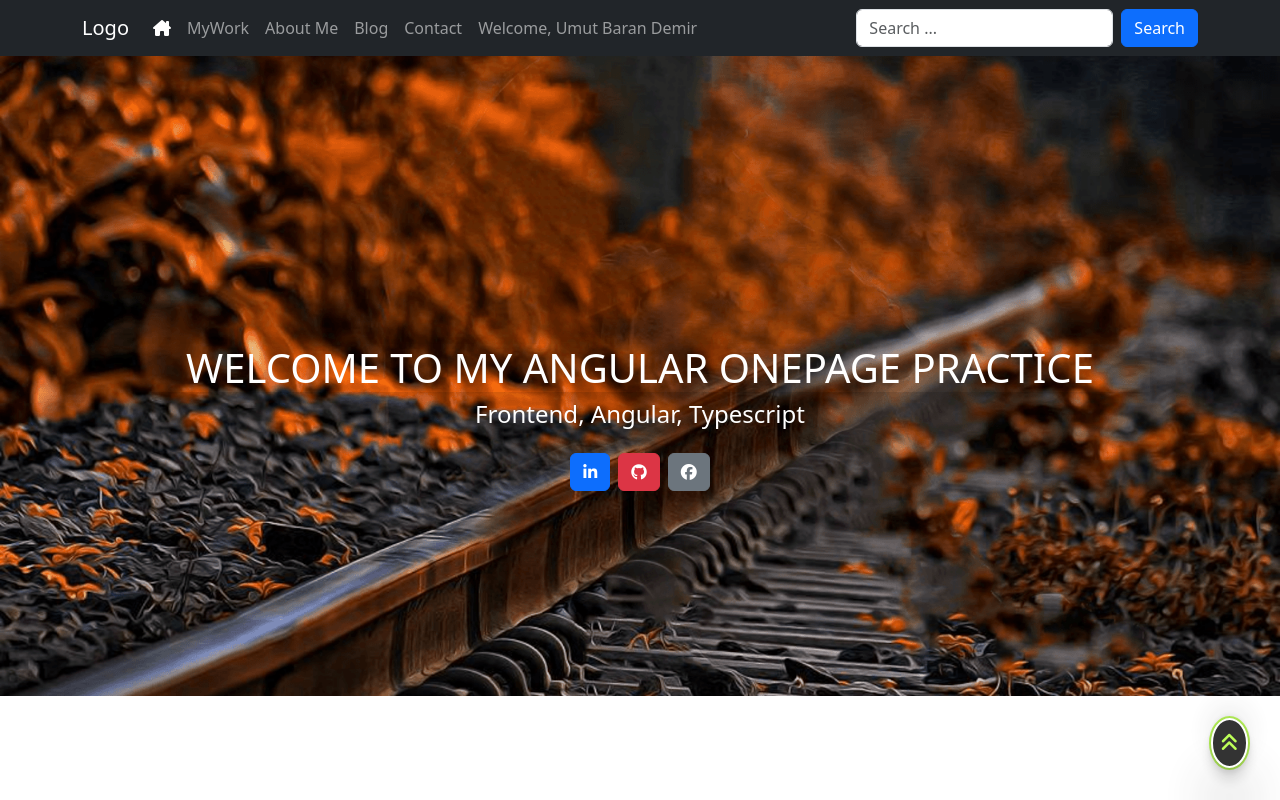
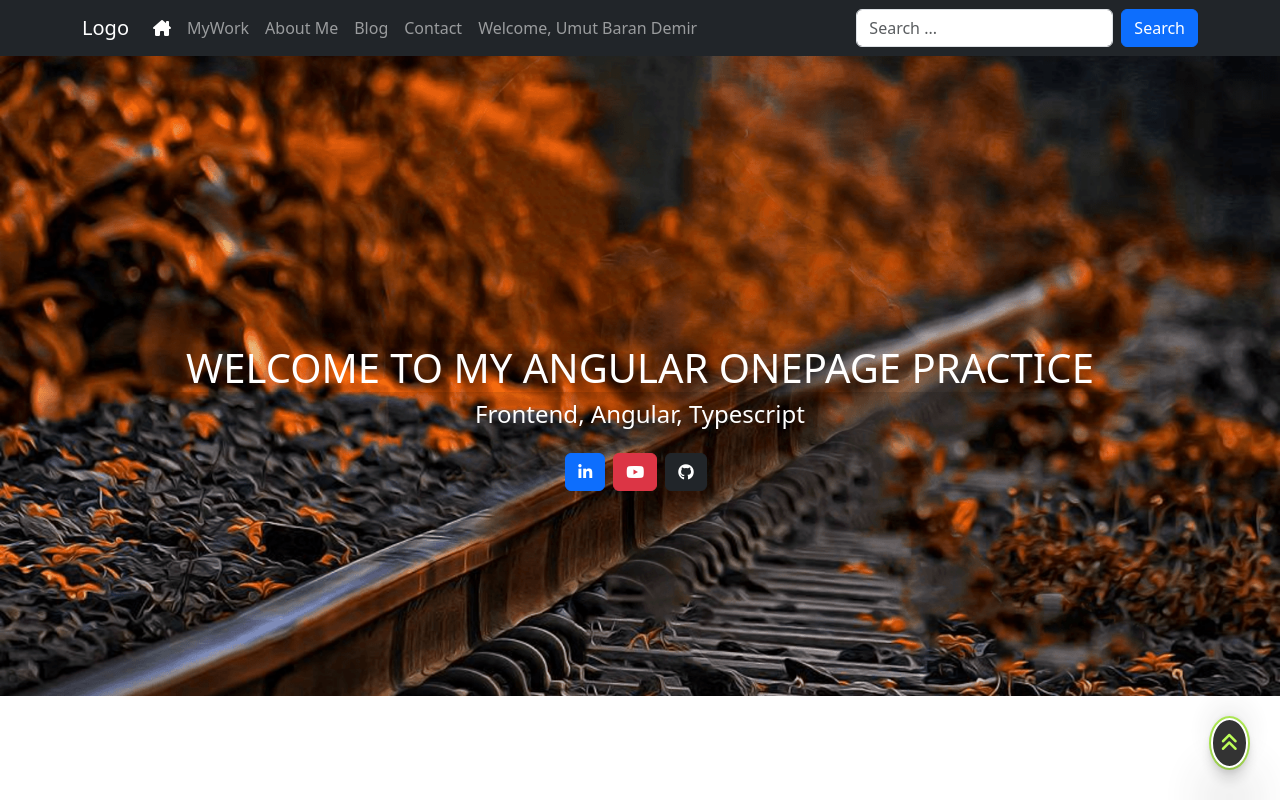
Before and after one commit to umutbarandemir/angular-onepage, an Angular app: page / in a window 1280 px wide. Shown: the top 800 px of the page. Built offline with nearby package versions, Linux system fonts and the light colour scheme.

Commit message:
using ngFor in header, social content

```diff
--- /dev/null
+++ b/src/app/onepage-header/SocialContent.ts
@@ -0,0 +1,17 @@
+export class SocialContent{
+
+    id:number;
+    text:string;
+    link:string;
+    icon:string;
+    classSocial:string;
+
+
+    constructor(id:number,text:string,link:string,icon:string,classSocial:string){
+        this.id=id;
+        this.text=text;
+        this.link=link;
+        this.icon=icon;
+        this.classSocial=classSocial;
+    }
+}
--- a/src/app/onepage-header/onepage-header.component.html
+++ b/src/app/onepage-header/onepage-header.component.html
@@ -9,11 +9,13 @@
           <h1 class="text-uppercase shadow">{{header}}</h1>
           <h4>{{title}}</h4>
           <div id="header_social" class=" mt-4 mb-3">
-            <a href="" class="btn btn-primary me-2"><i class="fa-brands fa-linkedin-in"></i></a> <!-- Linkedin-->
-            <a href="" class="btn btn-danger me-2"><i class="fa-brands fa-github"></i></a> <!--Github-->
-            <a href="" class="btn btn-secondary"><i class="fa-brands fa-facebook"></i></a></div> <!--facebook-->
+            <span *ngFor="let item of socialContent">
+              <a [href]="item.link" [class]="item.classSocial"
+                ><i [class]="item.icon"></i
+              ></a>
+            </span>
           </div>
-
+        </div>
       </div>
     </div>
   </header>
--- a/src/app/onepage-header/onepage-header.component.ts
+++ b/src/app/onepage-header/onepage-header.component.ts
@@ -2,6 +2,7 @@
 import { CommonModule } from '@angular/common';
 import { Component } from '@angular/core';
 import { NavbarComponent } from '../navbar/navbar.component';
+import { SocialContent } from './SocialContent';
 
 @Component({
   // html
@@ -24,6 +25,12 @@ export class OnepageHeaderComponent {
   header:string="Welcome to my Angular OnePage Practice";
   title:string="Frontend, Angular, Typescript";
 
+  socialContent:SocialContent[]=[
+    {id:1,link:"http://link1",text:"LinkedIn",icon:"fa-brands fa-linkedin-in", classSocial:"btn btn-primary me-2"},
+    {id:2,link:"http://link1",text:"Youtube",icon:"fa-brands fa-youtube", classSocial:"btn btn-danger me-2"},
+    {id:3,link:"http://link1",text:"Github",icon:"fa-brands fa-github", classSocial:"btn btn-dark me-2"},
+  ]
+
   constructor(){
 
   }
```
